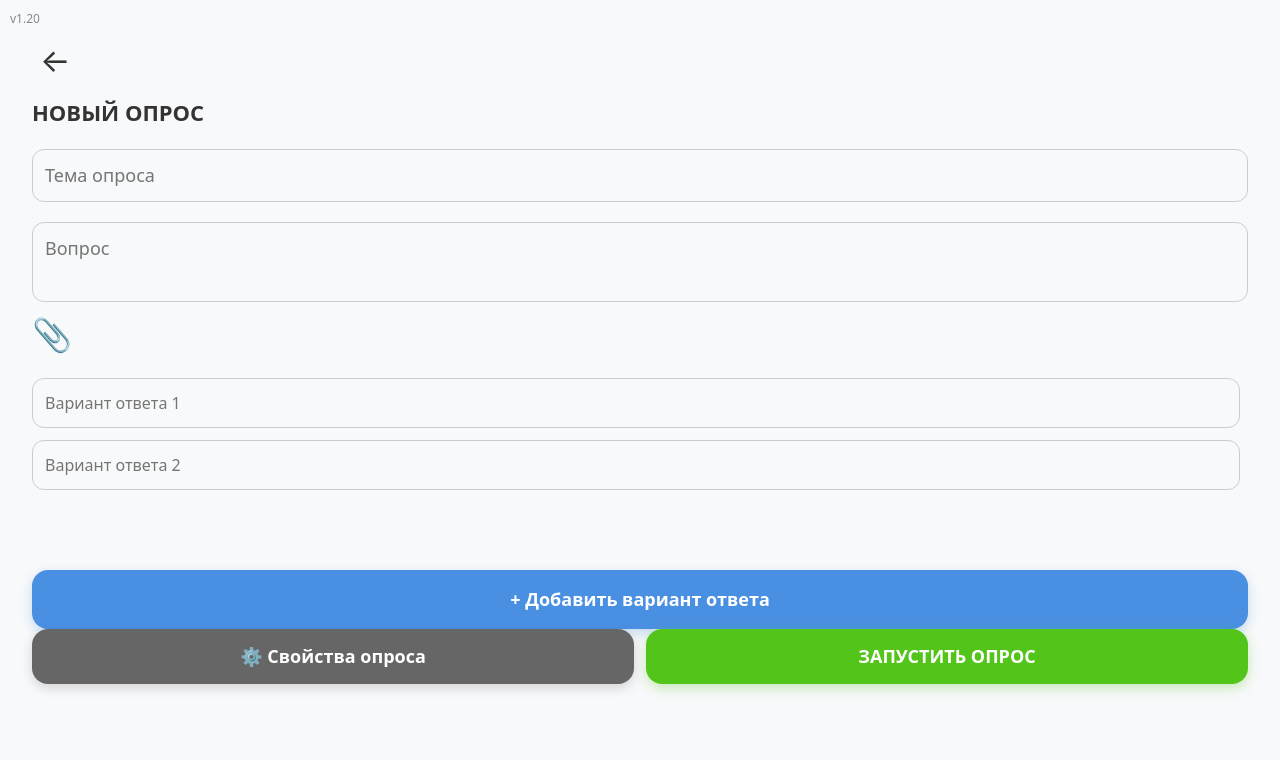
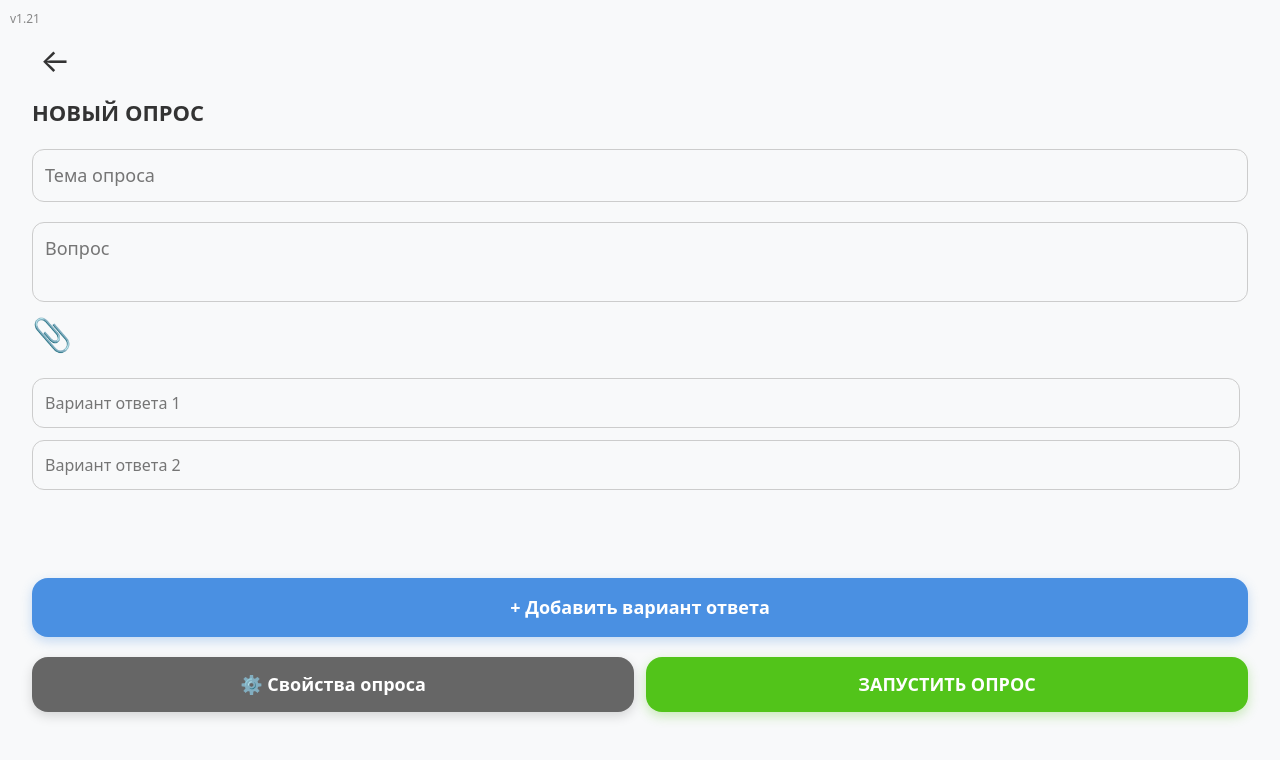
Before and after one commit to Aleksandr7023/golosovalka2, a React (Vite) app: page / in a window 1280 px wide. Both pictures are taken after a click on the button "ЗАДАТЬ НОВЫЙ ОПРОС". Shown: the top 760 px of the page. Built offline with nearby package versions, Linux system fonts and the light colour scheme.

Commit message:
bump version v1.20 → v1.21 + обновления (25.11.25 19:48:25)

```diff
--- a/src/styles/screens/CreatePollScreen.css
+++ b/src/styles/screens/CreatePollScreen.css
@@ -101,7 +101,10 @@
 }
 
 .bottom-buttons {
-  padding: 12px 0;
+  padding-top: 20px;
+  display: flex;
+  flex-direction: column;
+  gap: 20px;
 }
 
 .add-option-btn {
--- a/src/utils/constants.js
+++ b/src/utils/constants.js
@@ -1,7 +1,7 @@
 // src/utils/constants.js — все константы в одном месте
 
 // Версия приложения (меняется только здесь!)
-export const APP_VERSION = 'v1.20'
+export const APP_VERSION = 'v1.21'
 
 // Максимальное количество вариантов ответа
 export const MAX_OPTIONS = 20
```
